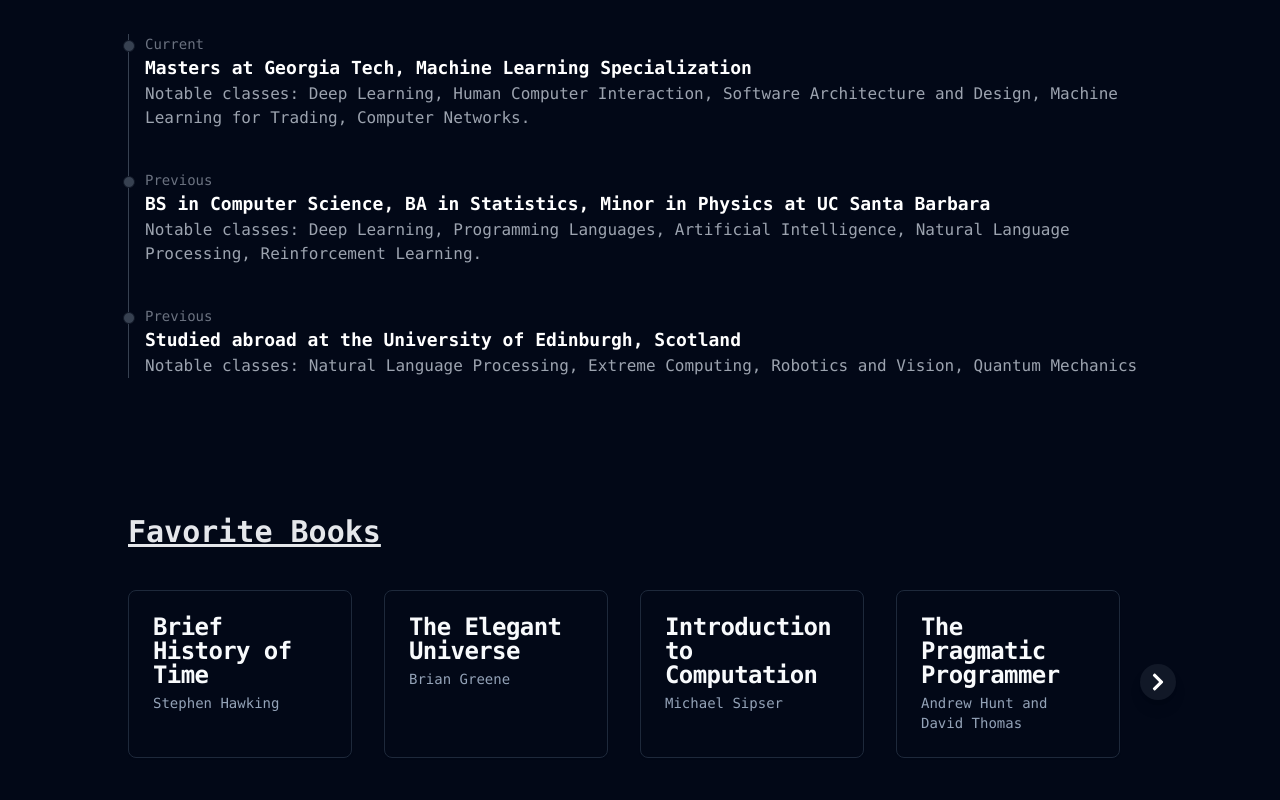
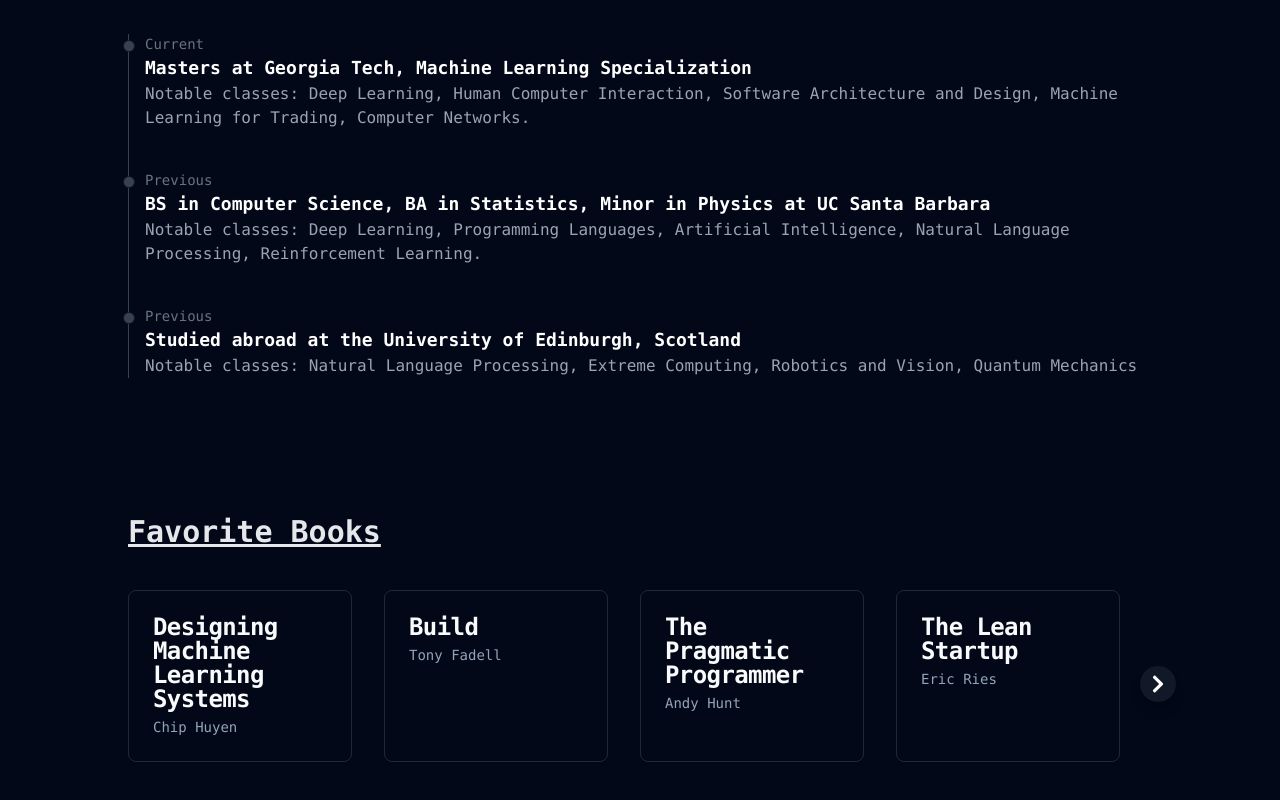
Before and after one commit to aripo99/personal-website, a Next.js app: page / in a window 1280 px wide. Shown: the part 2162-2962 px from the top of the page. Built offline with nearby package versions, Linux system fonts and the light colour scheme.

Commit message:
Update books

```diff
--- a/components/Books.tsx
+++ b/components/Books.tsx
@@ -20,38 +20,38 @@
 
 const favoriteBooks = [
     {
-        title: 'Brief History of Time',
-        author: 'Stephen Hawking',
+        title: 'Designing Machine Learning Systems',
+        author: 'Chip Huyen',
         // cover: '/path/to/image1.jpg',
         // link: 'https://example.com/brief-history'
     },
     {
-        title: 'The Elegant Universe',
-        author: 'Brian Greene',
+        title: 'Build',
+        author: 'Tony Fadell',
         // cover: '/path/to/image2.jpg',
         // link: 'https://example.com/elegant-universe'
     },
     {
-        title: 'Introduction to Computation',
-        author: 'Michael Sipser',
+        title: 'The Pragmatic Programmer',
+        author: 'Andy Hunt',
         // cover: '/path/to/image4.jpg',
         // link: 'https://example.com/theory-computation'
     },
     {
-        title: 'The Pragmatic Programmer',
-        author: 'Andrew Hunt and David Thomas',
-        cover: '/path/to/image5.jpg',
-        // link: 'https://example.com/pragmatic-programmer'
-    },
-    {
-        title: 'The Pragmatic Programmer 2',
-        author: 'Andrew Hunt and David Thomas',
+        title: 'The Lean Startup',
+        author: 'Eric Ries',
         // cover: '/path/to/image5.jpg',
         // link: 'https://example.com/pragmatic-programmer'
     },
     {
-        title: 'Introduction to Computation',
-        author: 'Michael Sipser',
+        title: 'Shoe Dog',
+        author: 'Phil Knight',
+        // cover: '/path/to/image5.jpg',
+        // link: 'https://example.com/pragmatic-programmer'
+    },
+    {
+        title: 'Man\'s Search for Meaning',
+        author: 'Viktor E. Frankl',
         // cover: '/path/to/image4.jpg',
         // link: 'https://example.com/theory-computation'
     },
```
